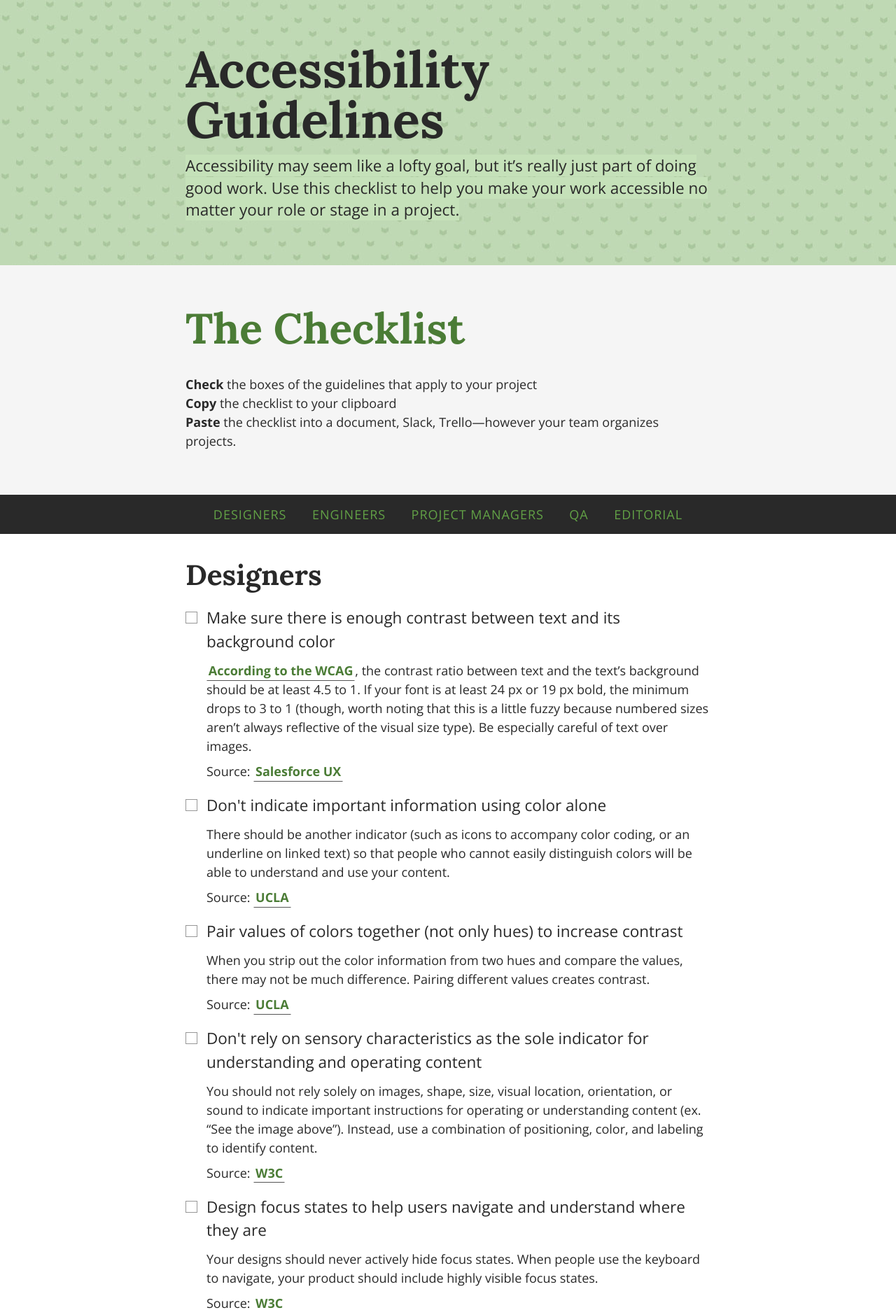
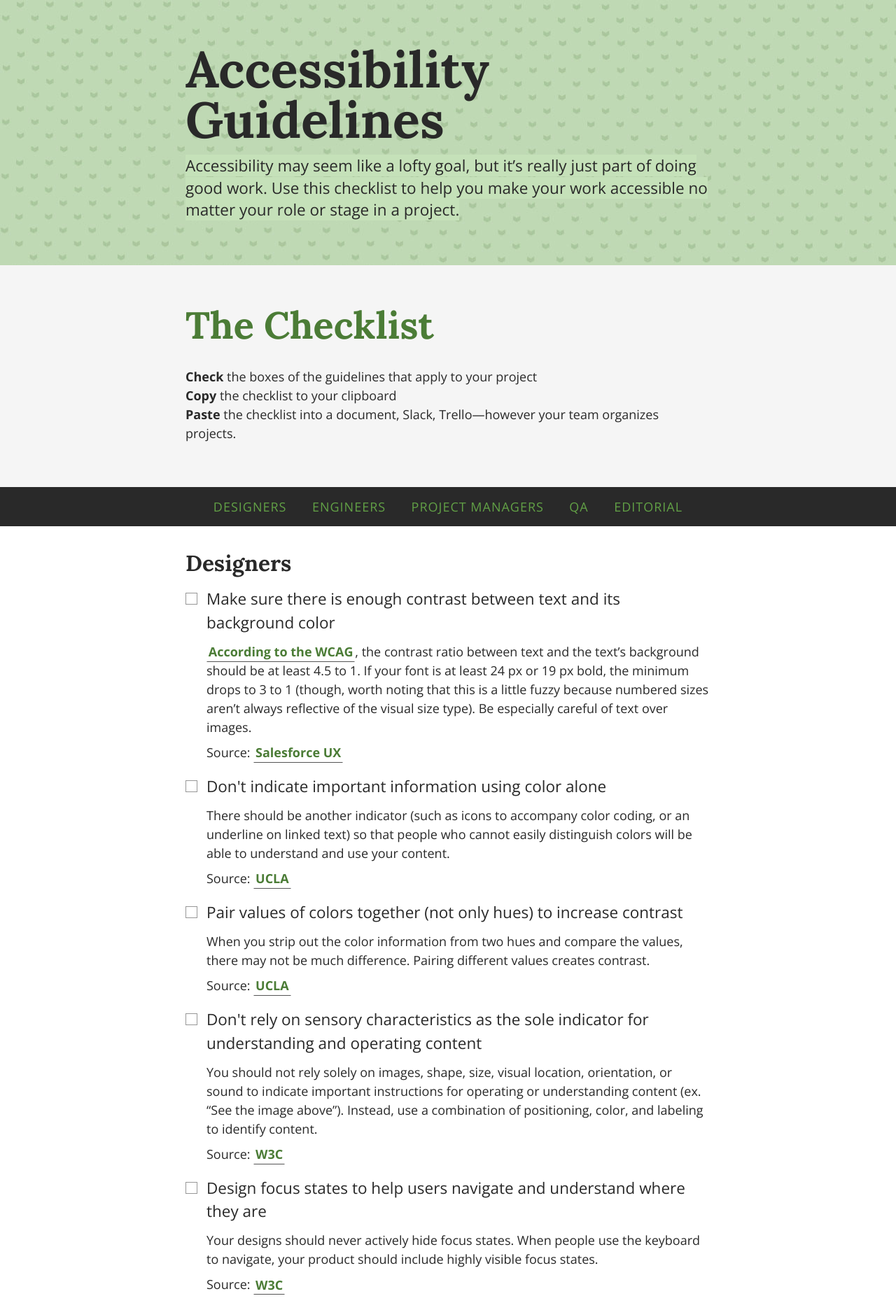
Before and after one commit to voxmedia/accessibility, a Jekyll site: the page built from index.html, in a window 1280 px wide. Shown: the top 1872 px of the page at 70% size. Built offline with Jekyll 4.4.1, drawn with Linux system fonts in a browser that asks for light colours.

Commit message:
type tweaks

```diff
--- a/_sass/_typography.scss
+++ b/_sass/_typography.scss
@@ -18,14 +18,14 @@
 h1 {
   font-size: 2.25em;
   @media(min-width: $break-medium-small) {
-    font-size: 3.375em;
+    font-size: 3em;
   }
 }
 
 h2 {
   font-size: 1.5em;
   @media(min-width: $break-medium-small) {
-    font-size: 2.25em;
+    font-size: 1.75em;
   }
 }
 
```
